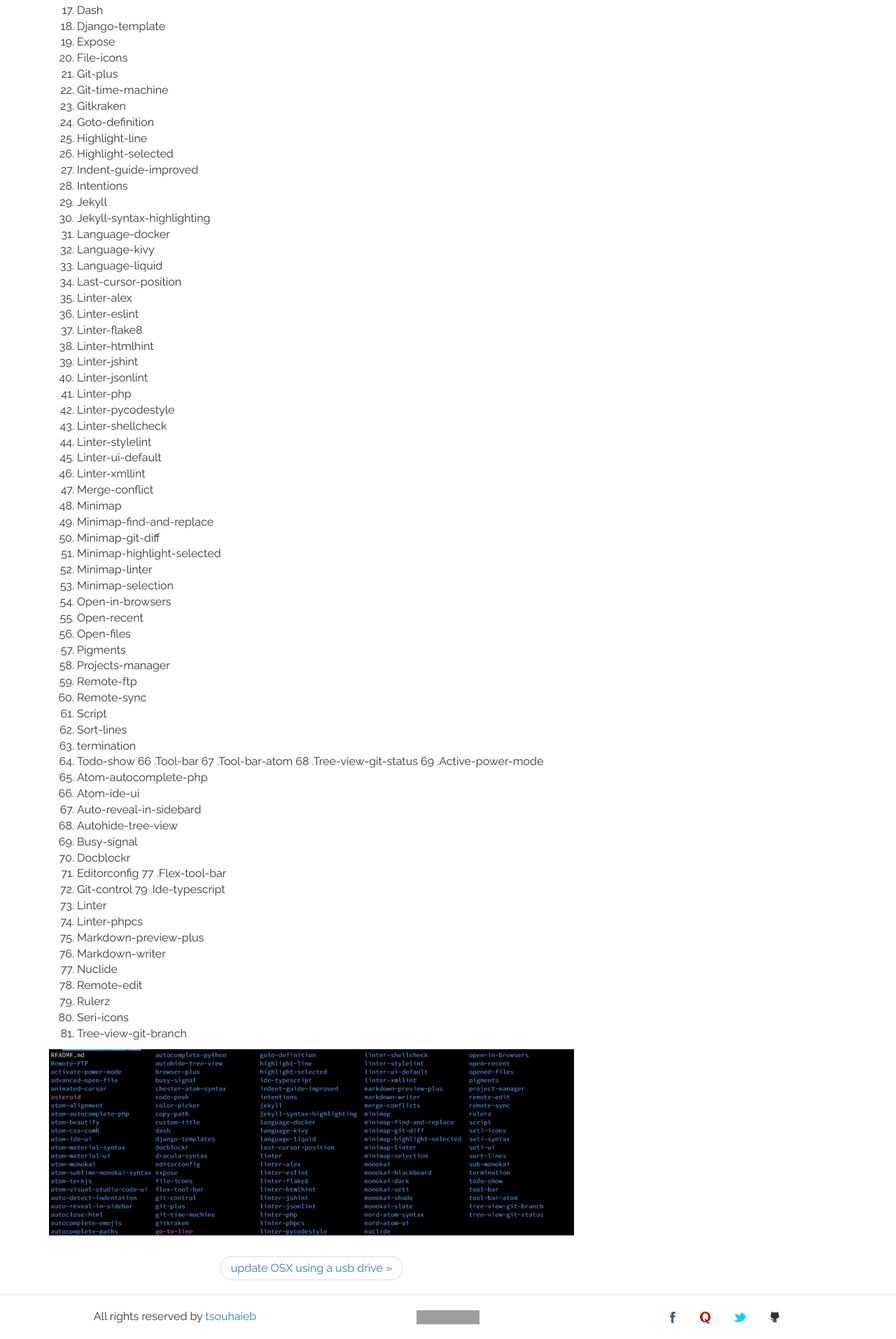
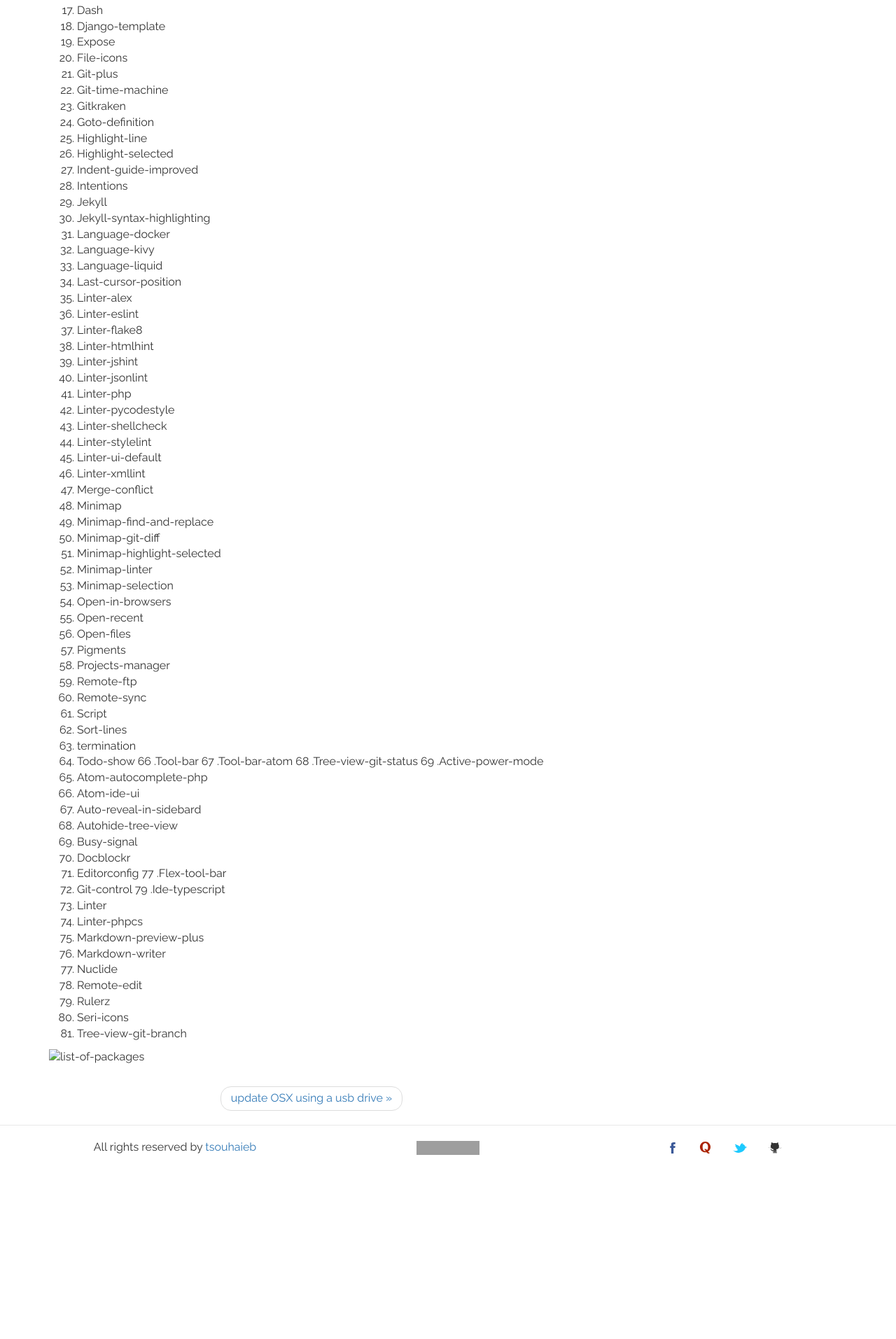
Before and after one commit to souhaiebtar/souhaiebtar.github1.io, a Jekyll site: the page built from _posts/2018-04-29-my-favorite-atom-packages.md, in a window 1280 px wide. Shown: the part 825-2738 px from the top of the page at 70% size. Built offline with Jekyll 4.4.1, drawn with Linux system fonts in a browser that asks for light colours; comment, search, counter and statistics services are not loaded; after the commit the page ends 2496 px from its top, so only the background shows below that; grey boxes are pictures that could not be loaded.

Commit message:
change to image

```diff
--- a/_posts/2018-04-29-my-favorite-atom-packages.md
+++ b/_posts/2018-04-29-my-favorite-atom-packages.md
@@ -98,4 +98,4 @@
 87. Seri-icons
 88. Tree-view-git-branch
 
-![list-of-packages](../images/atom-packages.png)
+![list-of-packages](images/atom-packages.png)
```
